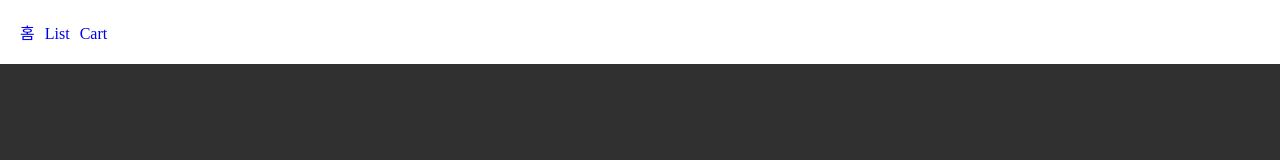
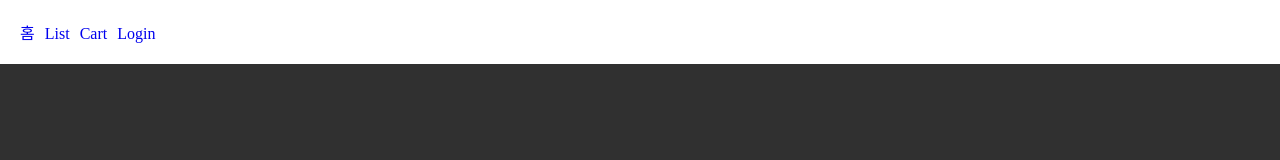
Before and after one commit to jaechullee2/nextjs, a Next.js app: page / in a window 1280 px wide. Shown: the top 160 px of the page. Built offline with nearby package versions, Linux system fonts and the light colour scheme.

Commit message:
login bar Upload

```diff
--- a/pages/_document.js
+++ b/pages/_document.js
@@ -9,6 +9,7 @@ export default function Document() {
         <Link href="/">홈</Link>
         <Link href="/list">List</Link>
         <Link href="/cart">Cart</Link>
+        <Link href="/login">Login</Link>
       </div>
         <Main />
         <NextScript />
```
